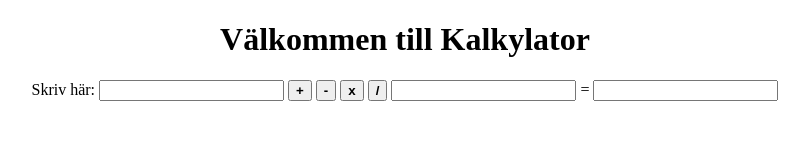
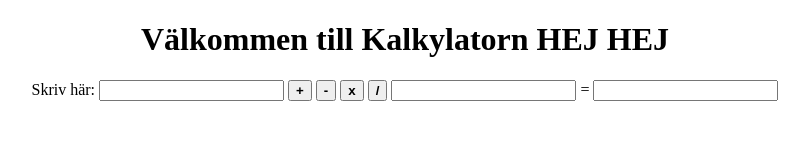
Before and after one commit to TE22B-Salehi-Iman/JavaUpg1, a plain HTML site: page Index.html in a window 1280 px wide. Shown: the whole page, without its empty margins (235-1044 px from the left). Drawn offline with Linux system fonts and the light colour scheme.

Commit message:
uppdaterat Rubriken

```diff
--- a/Index.html
+++ b/Index.html
@@ -10,7 +10,7 @@
 <body>
     <h1>
         <strong>
-            Välkommen till Kalkylator
+            Välkommen till Kalkylatorn HEJ HEJ
         </strong>
     </h1>
     <label>Skriv här: <input type="text" id="nummer1"></label>
```
